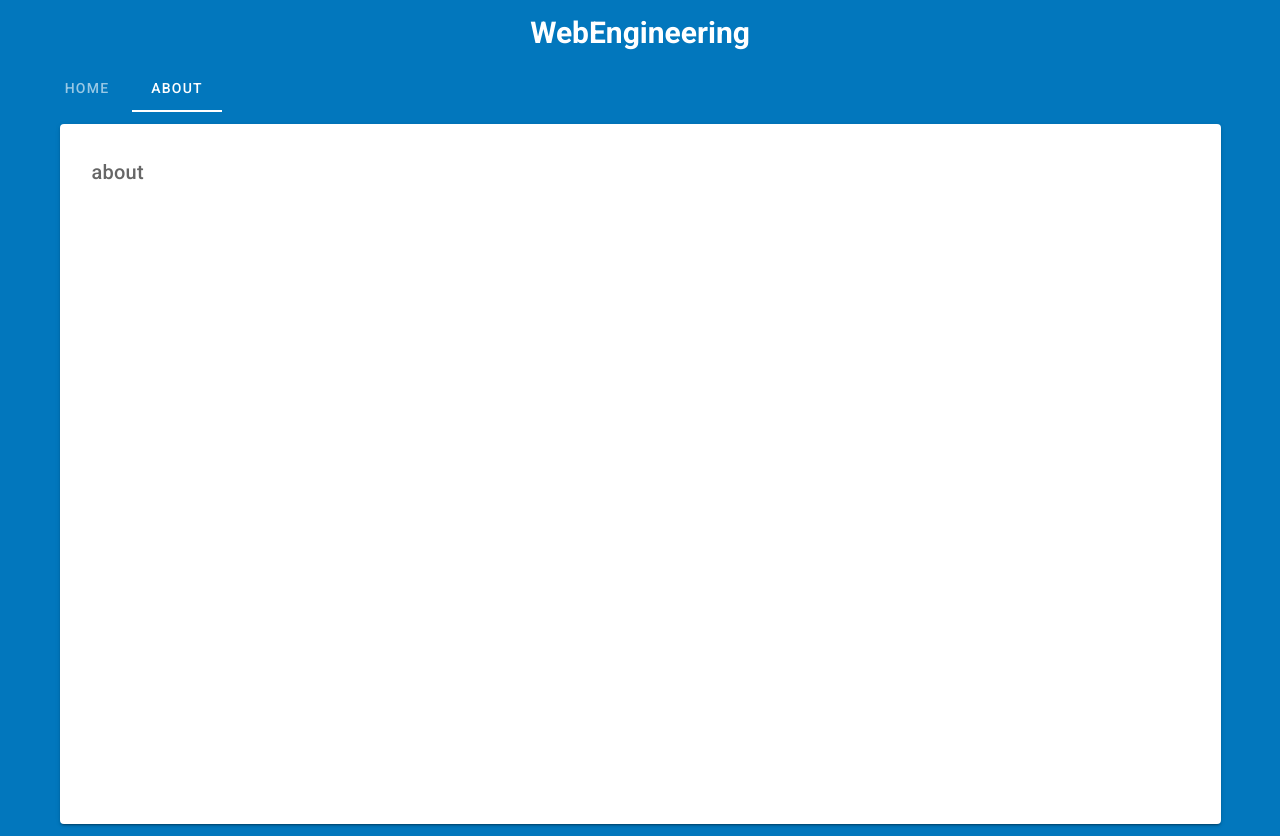
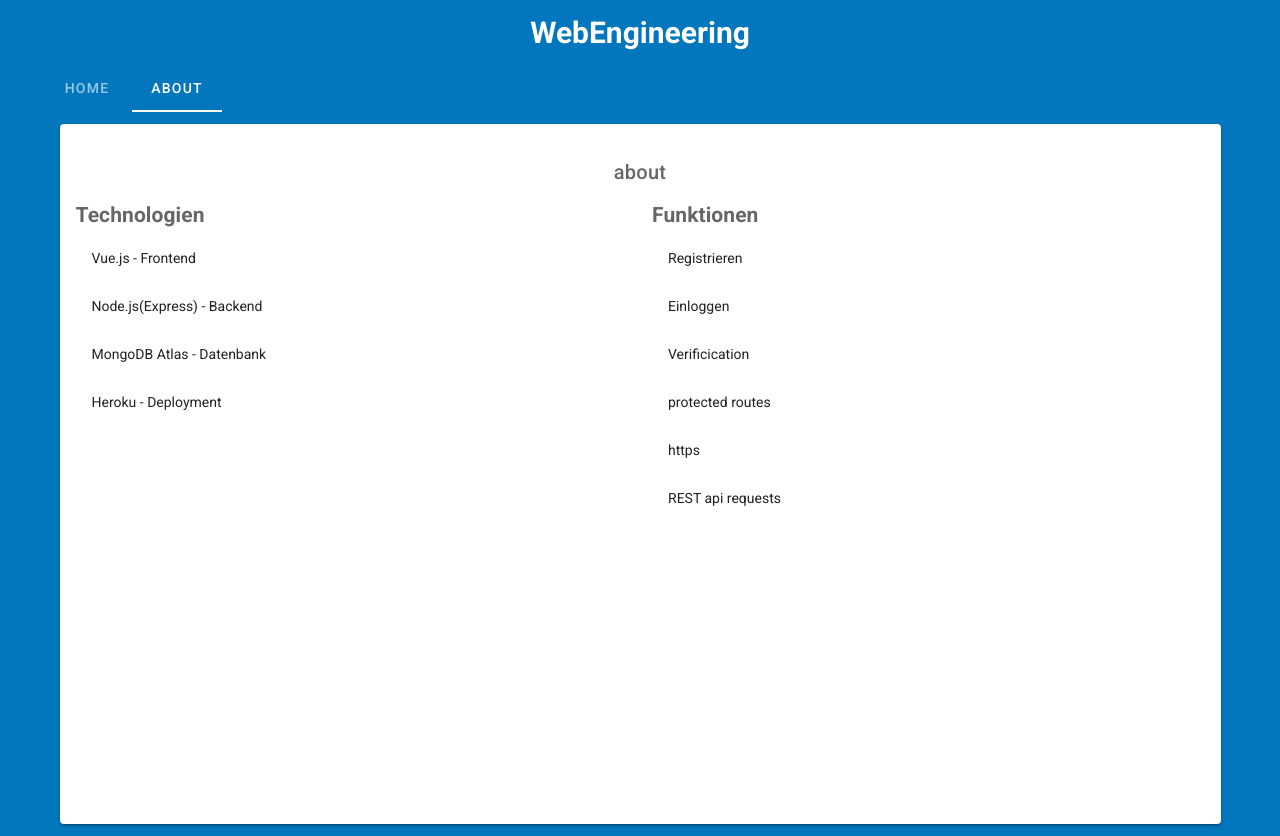
Before and after one commit to dev-ale/FHNW-Chat-App, a Vue app: page /about in a window 1280 px wide. Built offline with nearby package versions, Linux system fonts and the light colour scheme.

Commit message:
added some example about page

```diff
--- a/src/views/About.vue
+++ b/src/views/About.vue
@@ -2,7 +2,32 @@
   <v-container>
     <v-card height="700">
       <v-card-text>
-        <v-card-title>about</v-card-title>
+        <v-card-title>
+          <v-spacer></v-spacer>about
+        <v-spacer></v-spacer></v-card-title>
+        <v-row>
+          <v-col>
+            <h2>Technologien</h2>
+            <v-list>
+              <v-list-item>Vue.js - Frontend</v-list-item>
+              <v-list-item>Node.js(Express) - Backend</v-list-item>
+              <v-list-item>MongoDB Atlas - Datenbank</v-list-item>
+              <v-list-item>Heroku - Deployment</v-list-item>
+            </v-list>
+          </v-col>
+          <v-col>
+            <h2>Funktionen</h2>
+            <v-list>
+              <v-list-item>Registrieren</v-list-item>
+              <v-list-item>Einloggen</v-list-item>
+              <v-list-item>Verificication</v-list-item>
+              <v-list-item>protected routes</v-list-item>
+              <v-list-item>https</v-list-item>
+              <v-list-item>REST api requests</v-list-item>
+
+            </v-list>
+          </v-col>
+        </v-row>
       </v-card-text>
     </v-card>
   </v-container>
```
Also changed, not shown: 1 other file (tests, documents, lock files or other folders).
